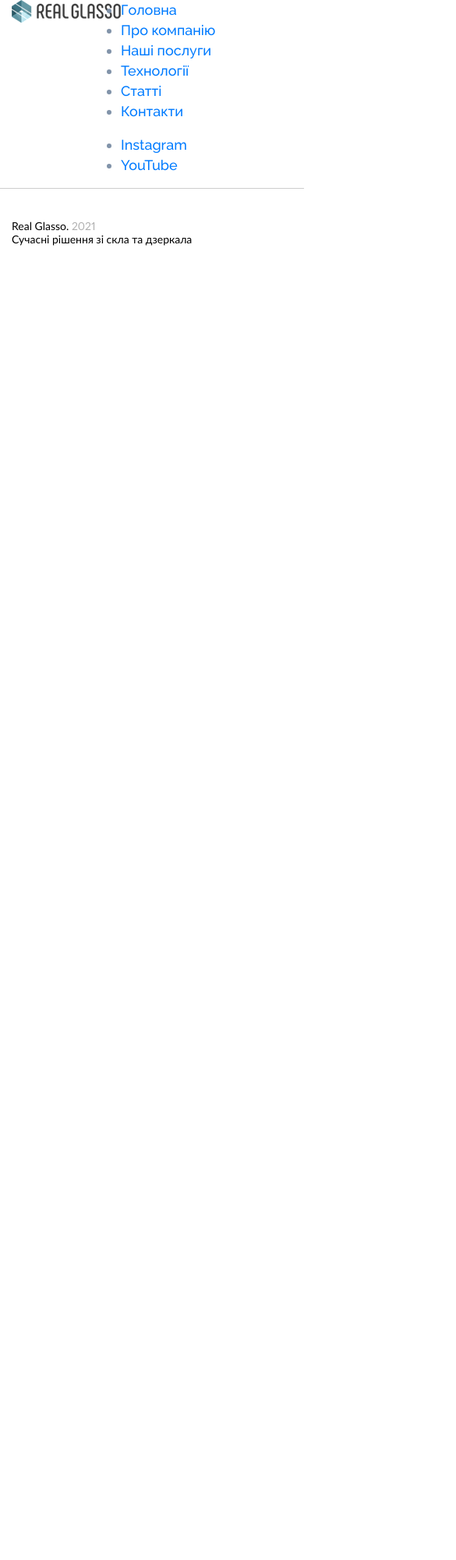
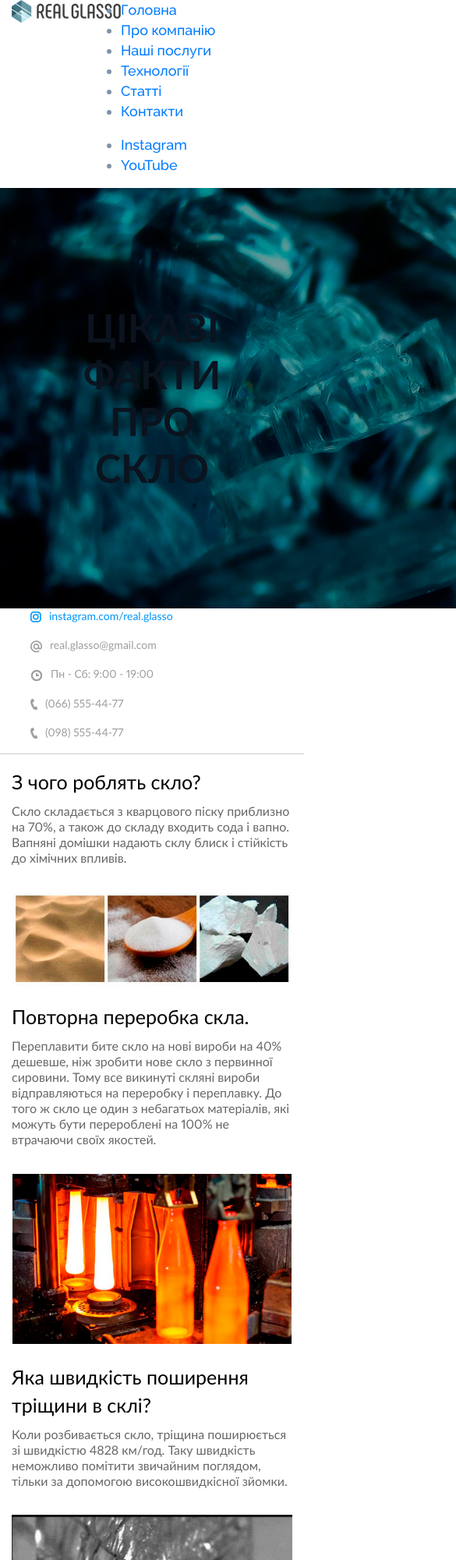
Before and after one commit to Narleman/1905, a website: page app/services.html in a window 390 px wide. Shown: the top 2000 px of the page at 78% size, 585 px wide, since content can reach past the window. Before the commit the page ends 844 px from the top, so only its background shows below. Drawn offline with nearby package versions, Linux system fonts and the light colour scheme; files that its build step writes are made by us from their sources.

Commit message:
+ страница

```diff
--- a/app/services.html
+++ b/app/services.html
@@ -7,8 +7,72 @@
 
 
 
-<main class="main">
+<main class="main servisec">
+    <section class="services-top about-top">
+        <div class="services-top__inner">
+            <img src="images/src/services-top.jpg" alt="IMG">
+            <h1>Цікаві факти
+                про скло</h1>
+        </div>
+    </section>
 
+    <section class="contact-list ">
+        <div class="container">
+            <ul>
+                <li><span><img src="./images/src/insta.png" alt="INST"></span><a href="">instagram.com/real.glasso</a>
+                </li>
+                <li><span><img src="./images/src/email.png" alt="INST"></span><a href="">real.glasso@gmail.com</a></li>
+                <li><span><img src="./images/src/clock.png" alt="INST"></span>Пн - Сб: 9:00 - 19:00</li>
+                <li><span><img src="./images/src/tel.png" alt="INST"></span><a href="">(066) 555-44-77</a></li>
+                <li><span><img src="./images/src/tel.png" alt="INST"></span><a href="">(098) 555-44-77</a></li>
+            </ul>
+        </div>
+    </section>
+
+
+    <section class="services-info">
+        <div class="container">
+
+            <ul class="services-info__list">
+                <li class="services-info__item">
+                    <h3>З чого роблять скло?</h3>
+
+                    <p>Скло складається з кварцового піску приблизно на 70%, а також до складу входить сода і вапно.
+                        Вапняні домішки надають склу блиск і стійкість до хімічних впливів.</p>
+
+
+                    <span><img src="./images/src/services1.jpg" alt="IMG"></span>
+                </li>
+                <li class="services-info__item">
+                    <h3>Повторна переробка скла.</h3>
+
+                    <p>Переплавити бите скло на нові вироби на 40% дешевше, ніж зробити нове скло з первинної сировини.
+                        Тому все викинуті скляні вироби відправляються на переробку і переплавку. До того ж скло це один
+                        з небагатьох матеріалів, які можуть бути перероблені на 100% не втрачаючи своїх якостей.
+                    </p>
+
+
+                    <span><img src="./images/src/services2.jpg" alt="IMG"></span>
+                </li>
+                <li class="services-info__item">
+                    <h3>Яка швидкість поширення тріщини в склі?</h3>
+
+                    <p>Коли розбивається скло, тріщина поширюється зі швидкістю 4828 км/год. Таку швидкість неможливо
+                        помітити звичайним поглядом, тільки за допомогою високошвидкісної зйомки.</p>
+
+
+                    <span><img src="./images/src/services3.jpg" alt="IMG"></span>
+                </li>
+            </ul>
+
+
+
+
+
+
+
+        </div>
+    </section>
 
 
 
--- a/app/styles/sass/blocks/_about.sass
+++ b/app/styles/sass/blocks/_about.sass
@@ -9,7 +9,6 @@
     line-height: 122px
     text-align: center
     text-transform: uppercase
-    background-image: url(../images/src/about-us.jpg)
 
 .contact-list
     margin-bottom: 24px
@@ -19,9 +18,12 @@
         border-bottom: 1px solid #CDCDCD
     ul
         display: flex
+        flex-wrap: wrap;
+        justify-content: center;
         list-style: none
-        margin-bottom: 17px
         padding: 0 24px
+        margin: 0
+
 
         li
             font-family: "Calibri", sans serif
@@ -30,6 +32,7 @@
             color: #9d9d9d;
             display: flex
             align-items: center
+            margin-bottom: 17px
 
             span
                 margin-right: 10px
@@ -51,11 +54,49 @@
 .about-info
     font-family: "Calibri", sans serif
 
+    h3
+        font-size: 30px
+        color: #000
+        padding-left: 8px
+        margin-bottom: 10px
+
+
+
+
     .container
-        max-width: 925px;
+        max-width: 928px;
 
     p
         font-size: 16px
         font-weight: 300
         color: #676767
         line-height: 20px
+        margin-bottom: 15px
+        padding-left: 8px
+
+        span
+            font-weight: 700
+
+
+
+@media (min-width: 439px) and (max-width: 542px)
+    .about-info
+        h3
+            line-height: 30px
+            padding-left: 0
+        p
+            padding-left: 0
+
+
+    .contact-list
+        ul
+            li:not(:last-child)
+                margin-right: 30px;
+
+@media (min-width: 320px) and (max-width: 438px)
+    .contact-list
+        ul
+            flex-direction: column
+            justify-content: flex-start
+        li:not(:last-child)
+                    margin-right: 0px
--- /dev/null
+++ b/app/styles/sass/blocks/_services.sass
@@ -0,0 +1,96 @@
+.servisec
+
+    .contact-list
+        margin-bottom: 17px;
+
+
+.services-top
+    position: relative
+    h1
+        position: absolute
+        top: 50%
+        left: 50%
+        transform: translate(-50%, -50%)
+
+    img
+        100%
+
+
+
+
+
+.services-info
+    font-family: "Calibri", sans serif
+
+    h3
+        font-weight: 300
+        font-size: 30px
+        color: #000
+        padding-left: 8px
+        margin-bottom: 10px
+
+    ul
+        list-style: none
+
+        li
+            margin-bottom: 20px
+
+
+
+    .container
+        max-width: 928px;
+
+    p
+        font-size: 16px
+        font-weight: 300
+        color: #676767
+        line-height: 20px
+        margin-bottom: 33px
+        padding-left: 8px
+
+.services-info__item
+    span
+        display: block
+        padding-left: 8px
+
+
+
+.services-info__item:nth-child(2)
+    margin-bottom: 23px
+    span
+        padding-left: 13px
+        padding-top: 8px
+
+.services-info__item:nth-child(3)
+
+    span
+        padding-left: 18px
+
+
+@media (min-width: 320px) and (max-width: 640px)
+    .services-info
+        h3
+            font-size: 25px
+            padding-left: 0
+        p
+            padding-left: 0
+
+    .services-info__item
+        span
+            img
+                width: 100%;
+
+    .services-info__item
+        span
+            padding-left: 0
+
+    .services-info__item:nth-child(2)
+
+        span
+            padding-left: 0px
+            padding-top: 0px
+
+    .services-info__item:nth-child(3)
+
+        span
+            padding-left: 0px
--- a/app/styles/sass/main.sass
+++ b/app/styles/sass/main.sass
@@ -3,3 +3,4 @@
 @import footer
 @import "blocks/about.sass";
 @import "blocks/contacts.sass";
+@import "blocks/services.sass";
```
Also changed, not shown: app/about.html (+3 -2 lines), app/css/main.min.css, app/images/dist/services-top.jpg (added), app/images/dist/services1.jpg (added), app/images/dist/services2.jpg (added), app/images/dist/services3.jpg (added), app/images/src/services-top.jpg (added), app/images/src/services1.jpg (added), app/images/src/services2.jpg (added), app/images/src/services3.jpg (added).
